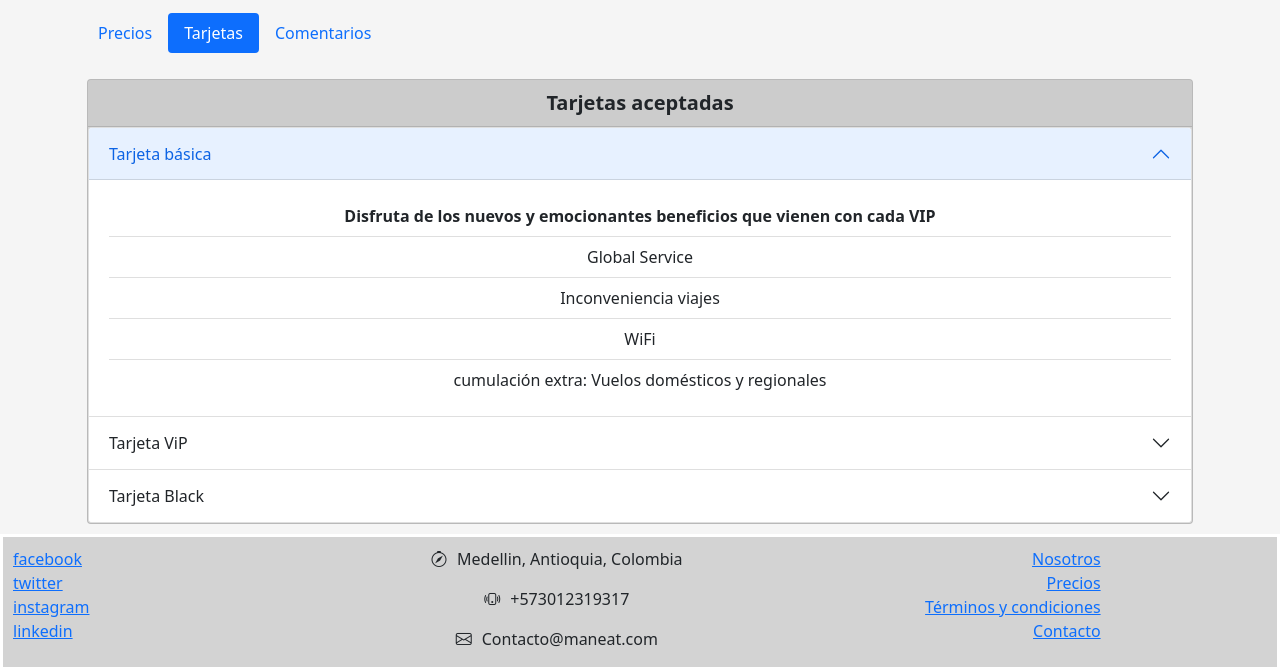
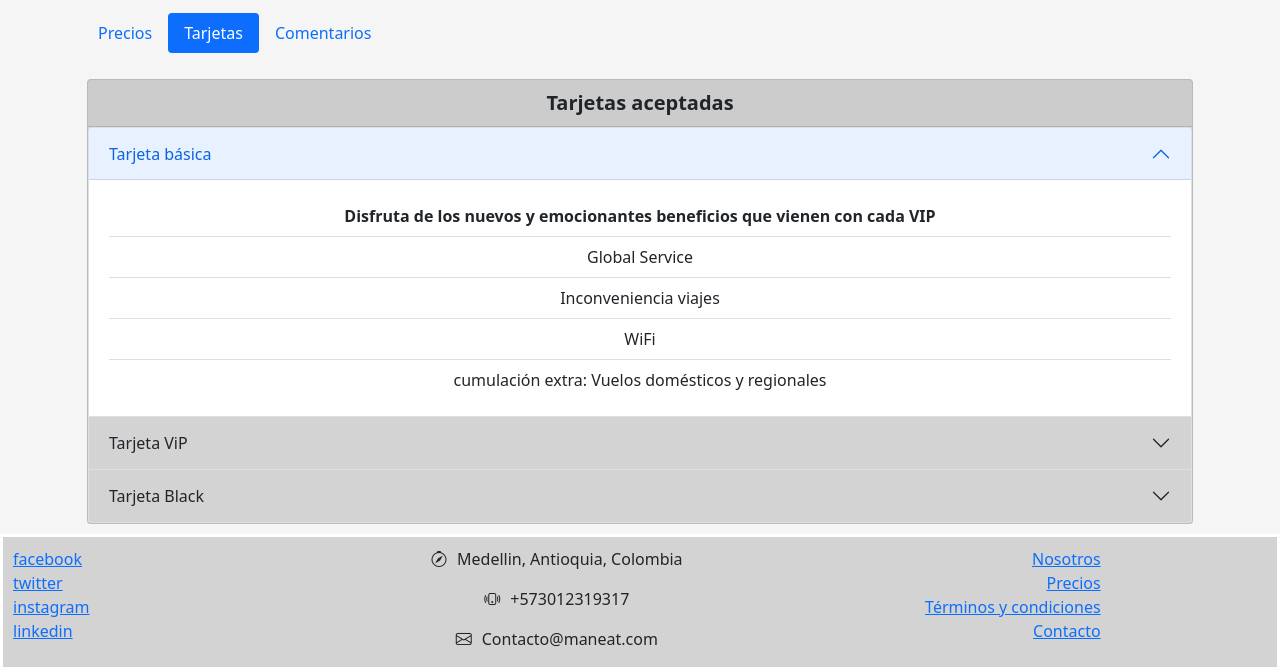
Before and after one commit to Karl464/Guia_de_hoteles, a website: page precios.html in a window 1280 px wide. Both pictures are taken after a click on the tab "Tarjetas". Shown: the part 183-853 px from the top of the page. Drawn offline with nearby package versions, Linux system fonts and the light colour scheme.

Commit message:
Se ajusta el estilo de los botones de accordion

```diff
--- a/css/main.css
+++ b/css/main.css
@@ -83,6 +83,10 @@ address
 
 }
 
+.accordion-button{
+    background-color:lightgrey ;
+    text-align: center;
+}
 
 /*
 .card-body{
```
